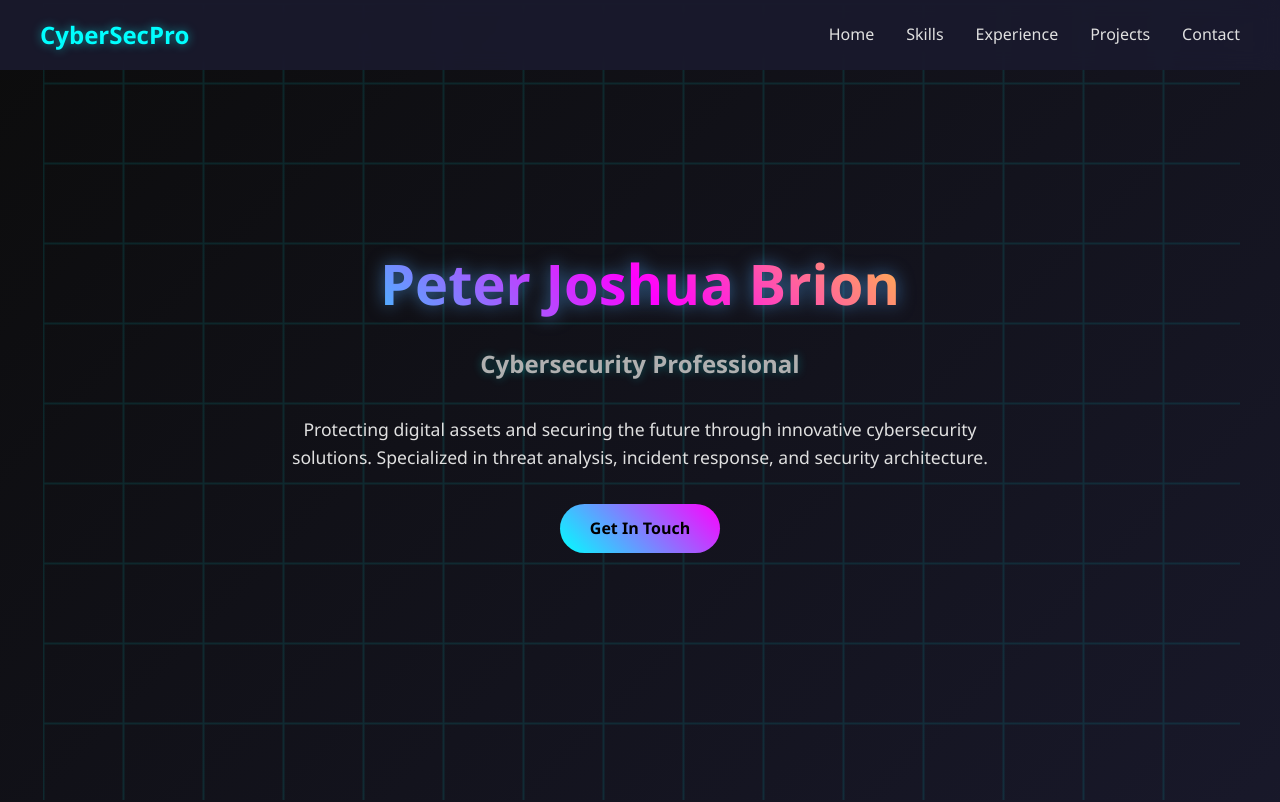
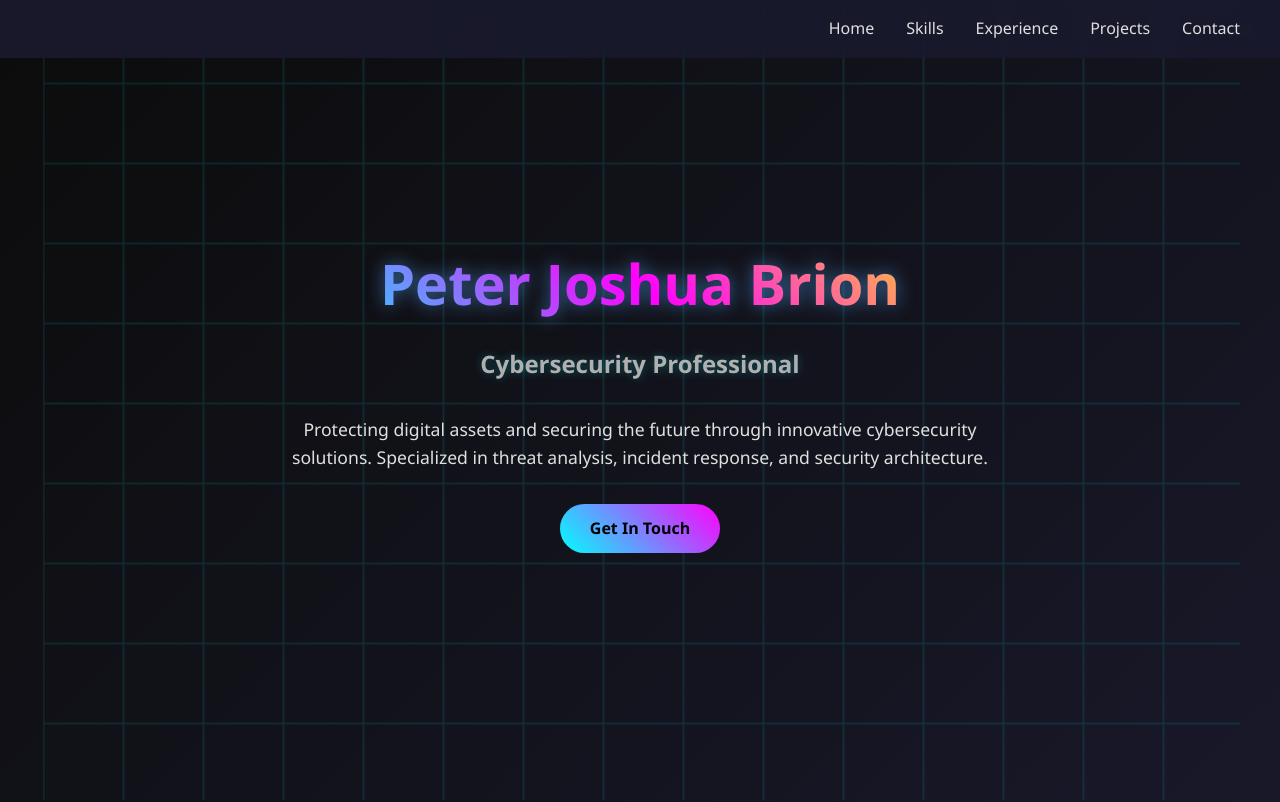
Before and after one commit to peej-brion/peej-brion.github.io, a plain HTML site: page index.html in a window 1280 px wide. Shown: the top 802 px of the page. Drawn offline with Linux system fonts and the light colour scheme.

Commit message:
Removed some placeholder

```diff
--- a/index.html
+++ b/index.html
@@ -12,7 +12,7 @@
 
     <nav id="navbar">
         <div class="nav-container">
-            <div class="logo">CyberSecPro</div>
+            <div class="logo"></div>
             <ul class="nav-links">
                 <li><a href="#home">Home</a></li>
                 <li><a href="#skills">Skills</a></li>
```
